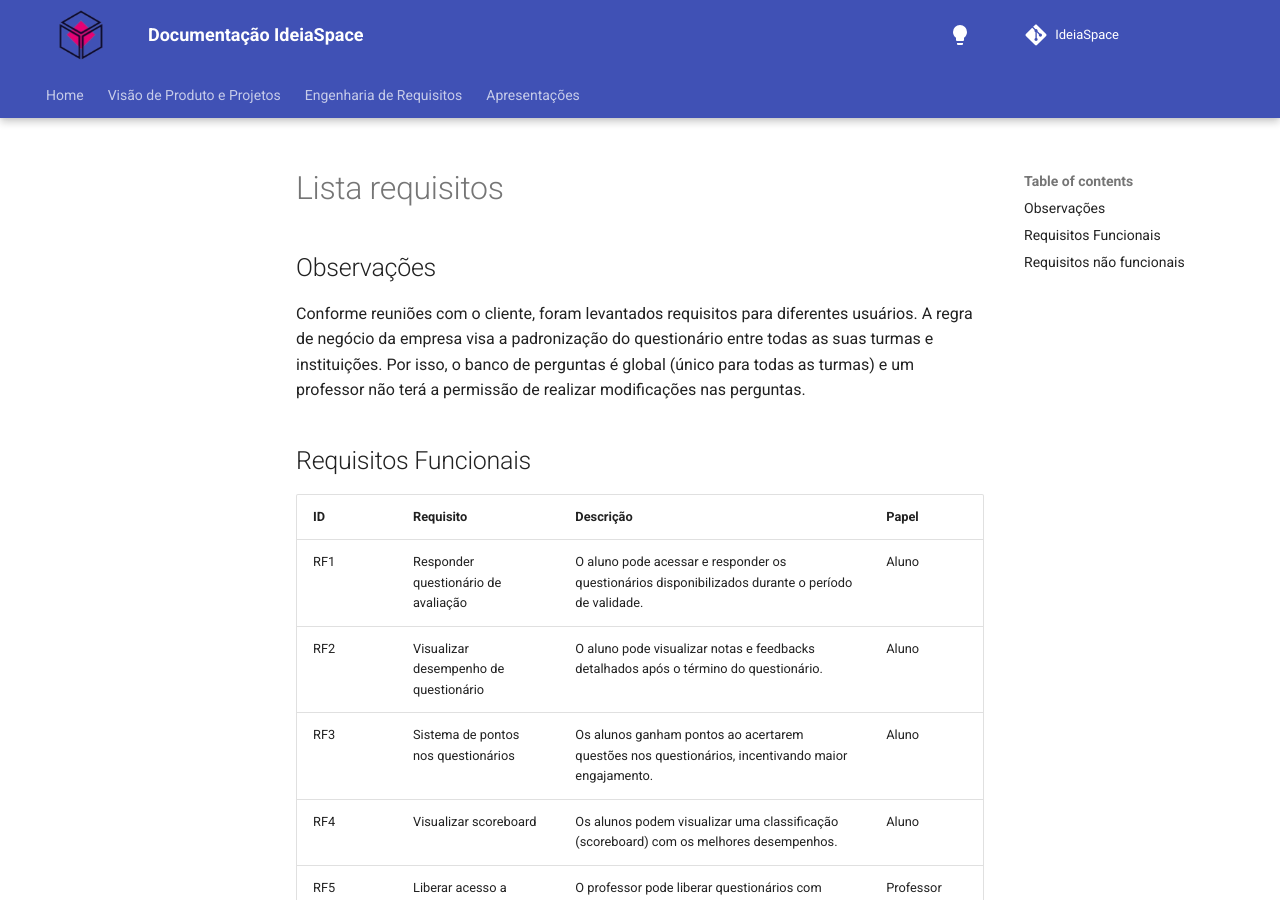
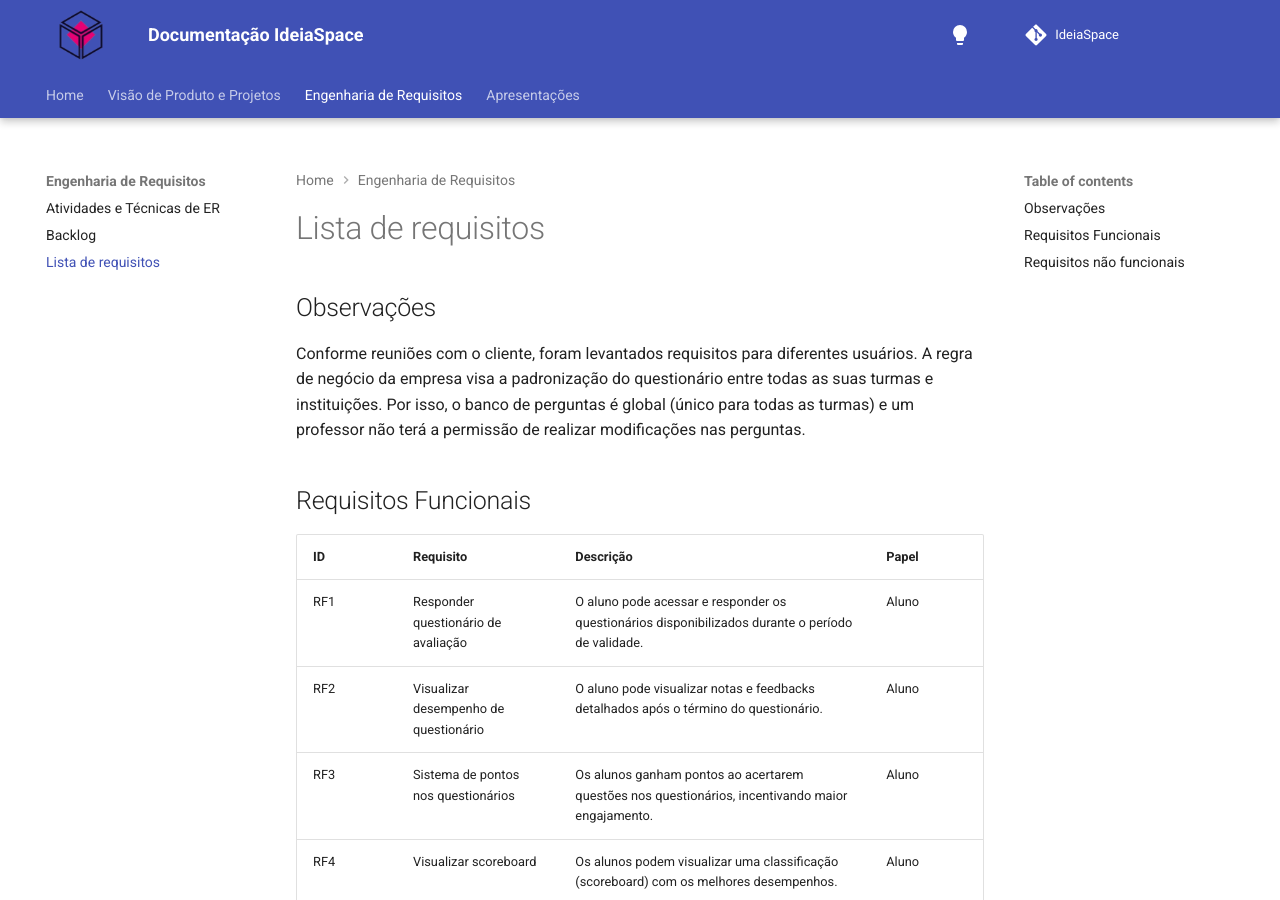
Before and after one commit to mdsreq-fga-unb/2024.2-T01-IdeaSpace, an MkDocs documentation site: the page built from docs/engenharia-requisitos/lista-requisitos.md, in a window 1280 px wide and 900 px high. Built offline with MkDocs 1.6.1 and Material for MkDocs 9.7.7, drawn with Linux system fonts in a browser that asks for light colours; comment, search, counter and statistics services are not loaded.

Commit message:
docs: adiciona seção de lista de requisitos

```diff
--- a/mkdocs.yml
+++ b/mkdocs.yml
@@ -14,6 +14,7 @@ nav:
   - Engenharia de Requisitos:
     - Atividades e Técnicas de ER: engenharia-requisitos/atividades_er.md
     - Backlog: engenharia-requisitos/backlog.md
+    - Lista de requisitos: engenharia-requisitos/lista-requisitos.md
   - Apresentações: apresentacoes/index.md
 
 theme:
```
